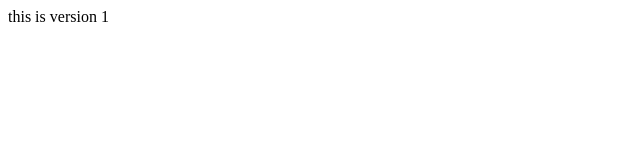
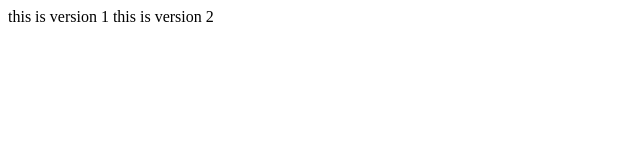
Before and after one commit to Errabelly07/VCS-GIT, a plain HTML site: page index.html in a window 1280 px wide. Shown: the whole page, without its empty margins (0-640 px from the left). Drawn offline with Linux system fonts and the light colour scheme.

Commit message:
version 2

```diff
--- a/index.html
+++ b/index.html
@@ -7,5 +7,6 @@
 </head>
 <body>
     this is version 1
+    this is version 2
 </body>
 </html>
```
